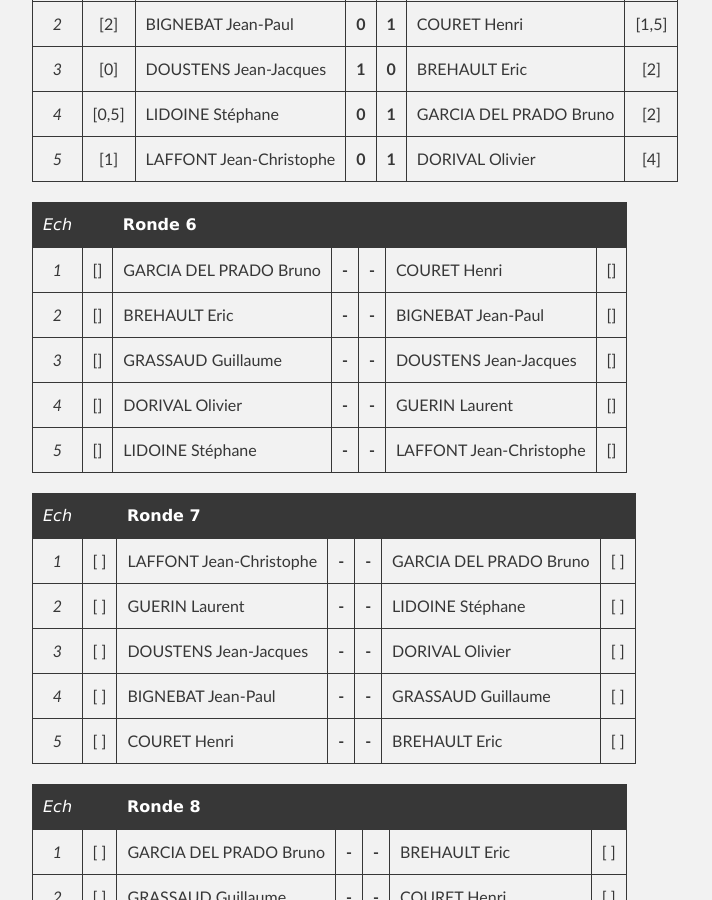
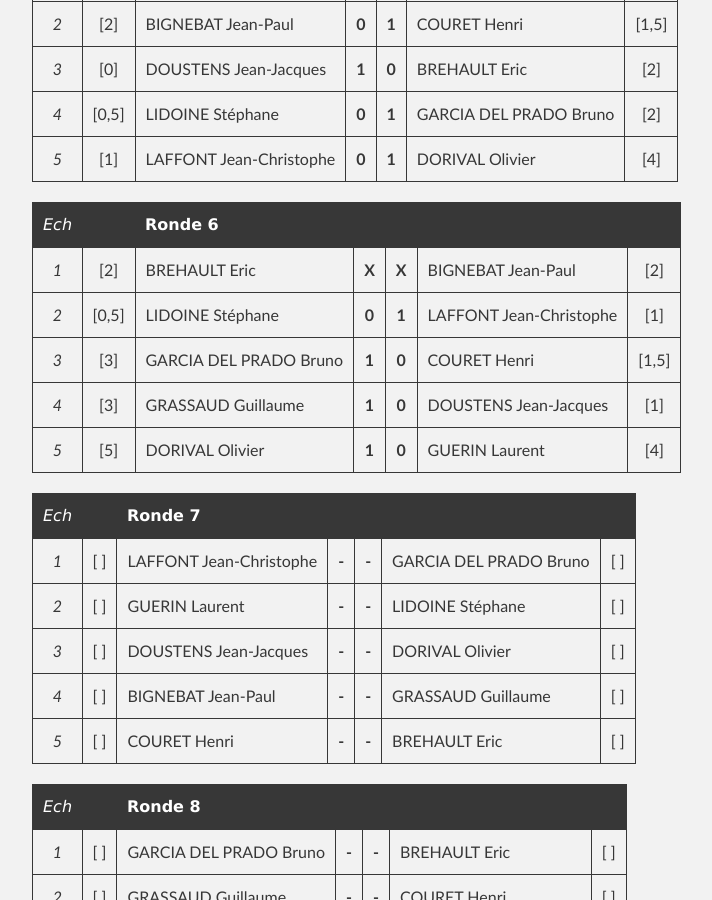
Before and after one commit to echiquier-villeneuve-tolosane/echiquier-villeneuve-tolosane.github.io, a Jekyll site: the page built from tournoiinterne.md, in a window 1280 px wide and 900 px high, scrolled down 1697 px. Shown: the whole window, without its empty margins (208-920 px from the left). Built offline with Jekyll 4.4.1, drawn with Linux system fonts in a browser that asks for light colours; nearby versions of some CDN libraries.

Commit message:
Updated tournoiinterne.md

```diff
--- a/tournoiinterne.md
+++ b/tournoiinterne.md
@@ -55,11 +55,11 @@ Le "tournoi interne" 2014 de l'EVT est organisé en Open toutes rondes avec pas
 
 |*Ech*|   | **Ronde 6**          |     |     |                           |     |
 |:-:|:---:| -------------------- |:---:|:---:| ------------------------- |:---:|
-|*1*| [] | GARCIA DEL PRADO Bruno    |**-**|**-**| COURET Henri         | [] |
-|*2*| [] | BREHAULT Eric        |**-**|**-**| BIGNEBAT Jean-Paul        | [] |
-|*3*| [] | GRASSAUD Guillaume   |**-**|**-**| DOUSTENS Jean-Jacques     | [] |
-|*4*| [] | DORIVAL Olivier      |**-**|**-**| GUERIN Laurent            | [] |
-|*5*| [] | LIDOINE Stéphane     |**-**|**-**| LAFFONT Jean-Christophe   | [] |
+|*1*| [2] | BREHAULT Eric        |**X**|**X**| BIGNEBAT Jean-Paul        | [2] |
+|*2*| [0,5] | LIDOINE Stéphane   |**0**|**1**| LAFFONT Jean-Christophe | [1] |
+|*3*| [3] | GARCIA DEL PRADO Bruno  |**1**|**0**| COURET Henri      | [1,5] |
+|*4*| [3] | GRASSAUD Guillaume   |**1**|**0**| DOUSTENS Jean-Jacques     | [1] |
+|*5*| [5] | DORIVAL Olivier      |**1**|**0**| GUERIN Laurent            | [4] |
 
 |*Ech*|   | **Ronde 7**          |     |     |                           |     |
 |:-:|:---:| -------------------- |:---:|:---:| ------------------------- |:---:|
```
